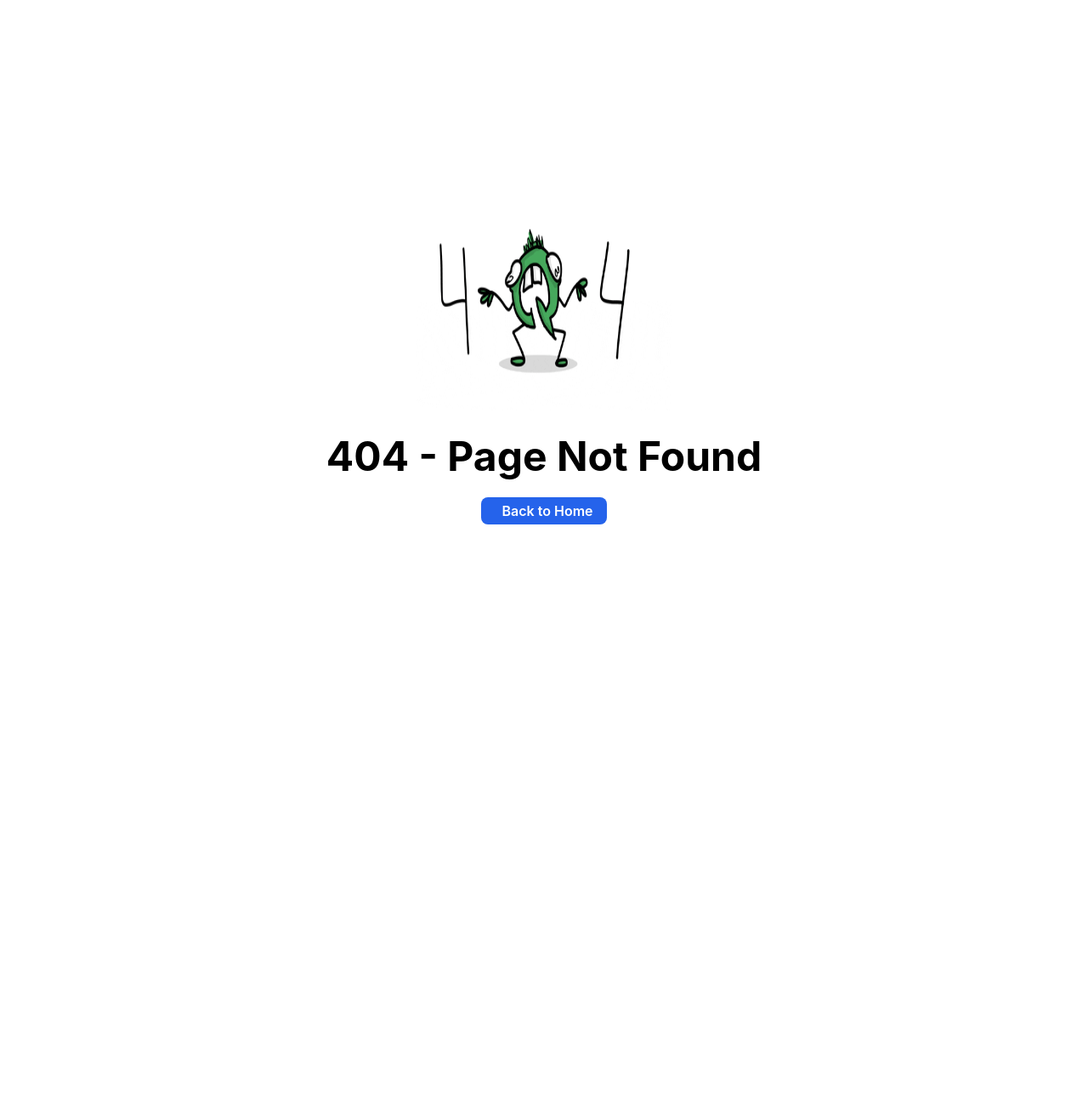
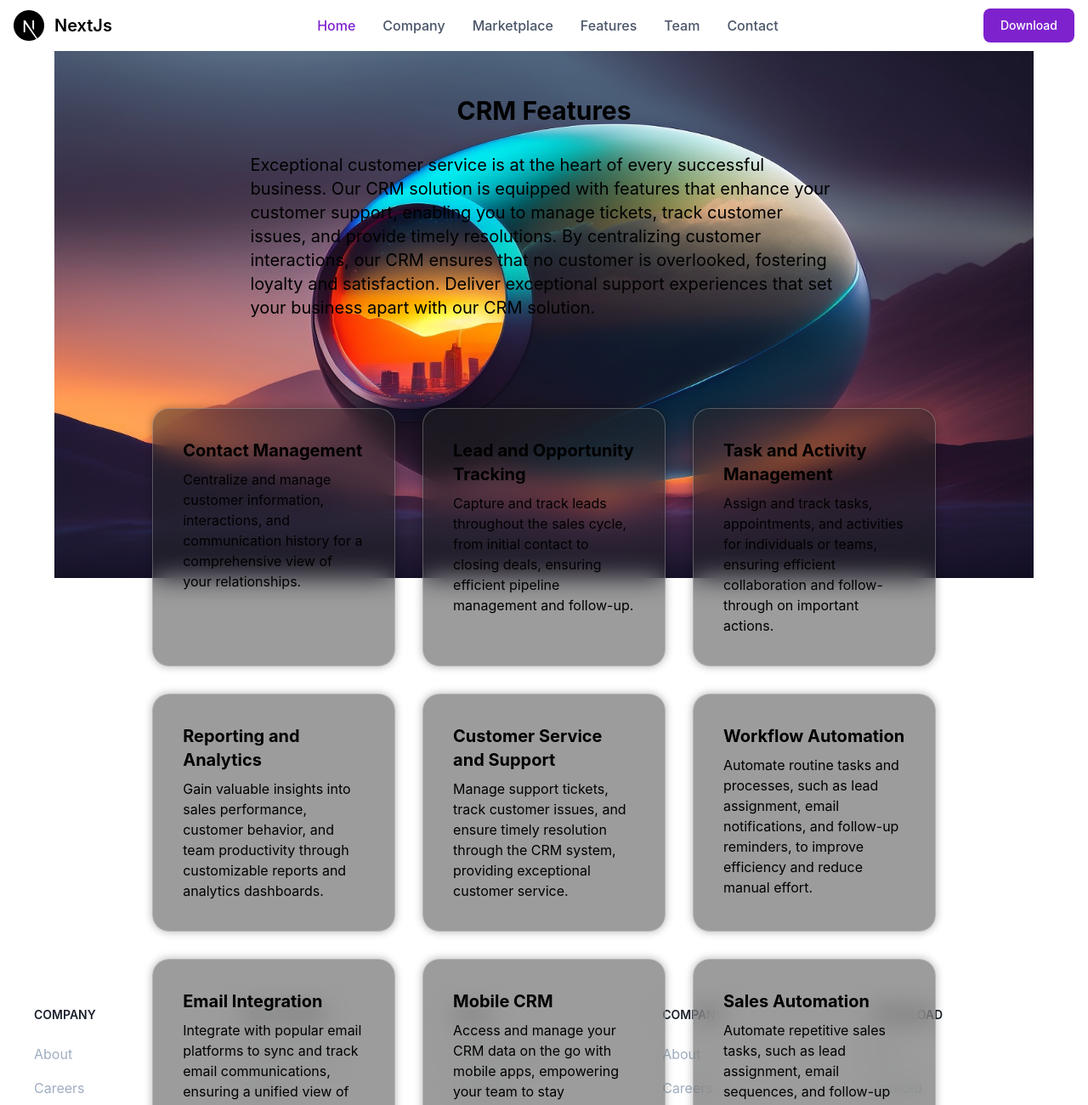
Before and after one commit to MickyLaitkor/ITservice, a Next.js app: page /feature in a window 1280 px wide. Before the commit this address had no page. Shown: the top 1300 px of the page at 85% size. Before the commit the page ends 800 px from the top, so only its background shows below. Built offline with nearby package versions, Linux system fonts and the light colour scheme.

Commit message:
added feature page

```diff
--- /dev/null
+++ b/src/components/FeatureCard.tsx
@@ -0,0 +1,17 @@
+import { FC } from 'react';
+
+interface FeatureCardProps {
+  title: string;
+  description: string;
+}
+
+const FeatureCard: FC<FeatureCardProps> = ({ title, description }) => {
+  return (
+    <div className="card rounded-lg p-6">
+      <h2 className="text-xl font-bold mb-2">{title}</h2>
+      <p className="text-base">{description}</p>
+    </div>
+  );
+};
+
+export default FeatureCard;
--- a/src/components/Header.tsx
+++ b/src/components/Header.tsx
@@ -87,7 +87,7 @@ export const Header: FC = () => {
               </li>
               <li>
                 <a
-                  href="#"
+                  href="/feature"
                   className="block py-2 pl-3 pr-4 text-gray-700 border-b border-gray-100 hover:bg-gray-50 lg:hover:bg-transparent lg:border-0 lg:hover:text-purple-700 lg:p-0 dark:text-gray-400 lg:dark:hover:text-white dark:hover:bg-gray-700 dark:hover:text-white lg:dark:hover:bg-transparent dark:border-gray-700"
                 >
                   Features
--- a/src/components/Hero.tsx
+++ b/src/components/Hero.tsx
@@ -7,7 +7,8 @@ export const Hero: FC = () => {
           <div className="mr-auto place-self-center lg:col-span-7">
             <h1 className="max-w-2xl mb-4 text-3xl font-extrabold leading-none tracking-tight md:text-3xl xl:text-5xl dark:text-white">
               Unleash the Power of <br />
-              Content Management <br /> Building digital
+              Customer Relationships
+              <br /> Building digital
             </h1>
             <p className="max-w-2xl mb-6 font-light text-gray-500 lg:mb-8 md:text-lg lg:text-xl dark:text-gray-400">
               {`Don't let data loss bring your business to a halt. Experience
--- a/src/components/Pricing.tsx
+++ b/src/components/Pricing.tsx
@@ -10,8 +10,8 @@ export const Pricing: FC = () => {
               Manage your business like
             </h2>
             <p className="mb-5 font-light text-gray-500 sm:text-xl dark:text-gray-400">
-              a digital powerhouse with our feature-rich CMS, empowering you to
-              effortlessly control and optimize your online presence.
+              a customer-centric leader, utilizing our CRM platform to nurture
+              valuable relationships and deliver exceptional experiences.
             </p>
           </div>
           <div className="space-y-8 lg:grid lg:grid-cols-3 sm:gap-6 xl:gap-10 lg:space-y-0">
--- a/src/data.ts
+++ b/src/data.ts
@@ -1,4 +1,4 @@
-import { IPriceData } from './types';
+import { IPriceData, IFeatureData } from './types';
 
 export const Prices: IPriceData[] = [
   {
@@ -36,3 +36,60 @@ export const Prices: IPriceData[] = [
     update: '36'
   }
 ];
+
+export const Features: IFeatureData[] = [
+  {
+    id: '1',
+    title: 'Contact Management',
+    description:
+      'Centralize and manage customer information, interactions, and communication history for a comprehensive view of your relationships.'
+  },
+  {
+    id: '2',
+    title: 'Lead and Opportunity Tracking',
+    description:
+      'Capture and track leads throughout the sales cycle, from initial contact to closing deals, ensuring efficient pipeline management and follow-up.'
+  },
+  {
+    id: '3',
+    title: 'Task and Activity Management',
+    description:
+      'Assign and track tasks, appointments, and activities for individuals or teams, ensuring efficient collaboration and follow-through on important actions.'
+  },
+  {
+    id: '4',
+    title: 'Reporting and Analytics',
+    description:
+      'Gain valuable insights into sales performance, customer behavior, and team productivity through customizable reports and analytics dashboards.'
+  },
+  {
+    id: '5',
+    title: 'Customer Service and Support',
+    description:
+      'Manage support tickets, track customer issues, and ensure timely resolution through the CRM system, providing exceptional customer service.'
+  },
+  {
+    id: '6',
+    title: 'Workflow Automation',
+    description:
+      'Automate routine tasks and processes, such as lead assignment, email notifications, and follow-up reminders, to improve efficiency and reduce manual effort.'
+  },
+  {
+    id: '7',
+    title: 'Email Integration',
+    description:
+      'Integrate with popular email platforms to sync and track email communications, ensuring a unified view of customer interactions and improving response times.'
+  },
+  {
+    id: '8',
+    title: 'Mobile CRM',
+    description:
+      'Access and manage your CRM data on the go with mobile apps, empowering your team to stay connected and productive from anywhere.'
+  },
+  {
+    id: '9',
+    title: 'Sales Automation',
+    description:
+      'Automate repetitive sales tasks, such as lead assignment, email sequences, and follow-up reminders, to streamline your sales process and increase productivity.'
+  }
+];
--- /dev/null
+++ b/src/pages/feature.tsx
@@ -0,0 +1,63 @@
+import React from 'react';
+import Head from 'next/head';
+import FeatureCard from '../components/FeatureCard';
+import type { NextPage } from 'next';
+import { Features } from '../data';
+import { Footer } from '../components/Footer';
+import { Header } from '../components/Header';
+
+const FeaturePage: NextPage = () => {
+  return (
+    <>
+      <Head>
+        <title>NextJs</title>
+        <meta
+          name="description"
+          content="NextJS starter template using TypeScript and Tailwind CSS, and includes VSCode + Prettier + ESLint. created By  Micky Rajkumar"
+        />
+      </Head>
+      <div>
+        <Header />
+        <div className="w-[90%] mx-auto">
+          <div className="featureback flex justify-center md:pt-28  3xl:pt-56  h-[85vh]">
+            <div className="w-[60%]">
+              <div>
+                <h1 className="text-3xl font-bold text-center mb-8">
+                  CRM Features
+                </h1>
+              </div>
+              <div className="text-xl">
+                <p>
+                  Exceptional customer service is at the heart of every
+                  successful business. Our CRM solution is equipped with
+                  features that enhance your customer support, enabling you to
+                  manage tickets, track customer issues, and provide timely
+                  resolutions. By centralizing customer interactions, our CRM
+                  ensures that no customer is overlooked, fostering loyalty and
+                  satisfaction. Deliver exceptional support experiences that set
+                  your business apart with our CRM solution.
+                </p>
+              </div>
+            </div>
+          </div>
+          <div className="relative w-[80%] mb-10 min-h-[50vh] mx-auto">
+            <div className="grid absolute top-[-200px] grid-cols-1 sm:grid-cols-2 lg:grid-cols-3 gap-8">
+              {Features.map(item => {
+                return (
+                  <FeatureCard
+                    key={item.id}
+                    title={item.title}
+                    description={item.description}
+                  />
+                );
+              })}
+            </div>
+          </div>
+        </div>
+        <Footer />
+      </div>
+    </>
+  );
+};
+
+export default FeaturePage;
--- a/src/styles/globals.css
+++ b/src/styles/globals.css
@@ -48,3 +48,20 @@ a {
     right: 0;
   }
 }
+
+.featureback {
+  background-image: url('../../public/feature.jpg');
+  background-repeat: no-repeat;
+  background-size: 100% 100%;
+}
+
+.card {
+  padding: 35px;
+
+  border: 1px solid rgba(255, 255, 255, 0.25);
+  border-radius: 20px;
+  background-color: rgba(36, 36, 36, 0.45);
+  box-shadow: 0 0 10px 1px rgba(0, 0, 0, 0.25);
+
+  backdrop-filter: blur(15px);
+}
--- a/src/types.ts
+++ b/src/types.ts
@@ -47,3 +47,9 @@ export type IPriceData = {
   support: string;
   update: string;
 };
+
+export type IFeatureData = {
+  id: string;
+  title: string;
+  description: string;
+};
--- a/tailwind.config.js
+++ b/tailwind.config.js
@@ -7,7 +7,8 @@ module.exports = {
       md: '768px',
       lg: '1024px',
       xl: '1280px',
-      '2xl': '1536px'
+      '2xl': '1536px',
+      '3xl': '1700px'
     },
     extend: {
       colors: {
```
Also changed, not shown: public/feature.jpg (added), 1 other file (tests, documents, lock files or other folders).
